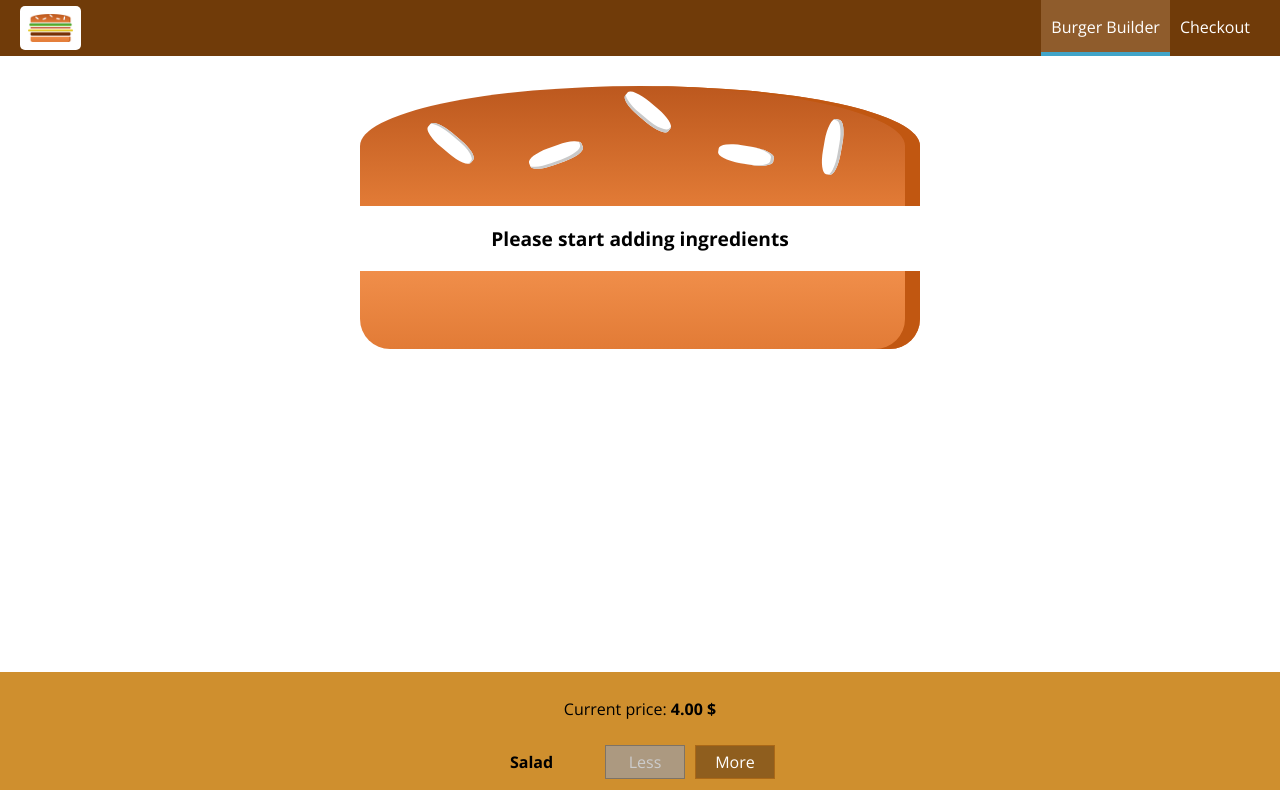
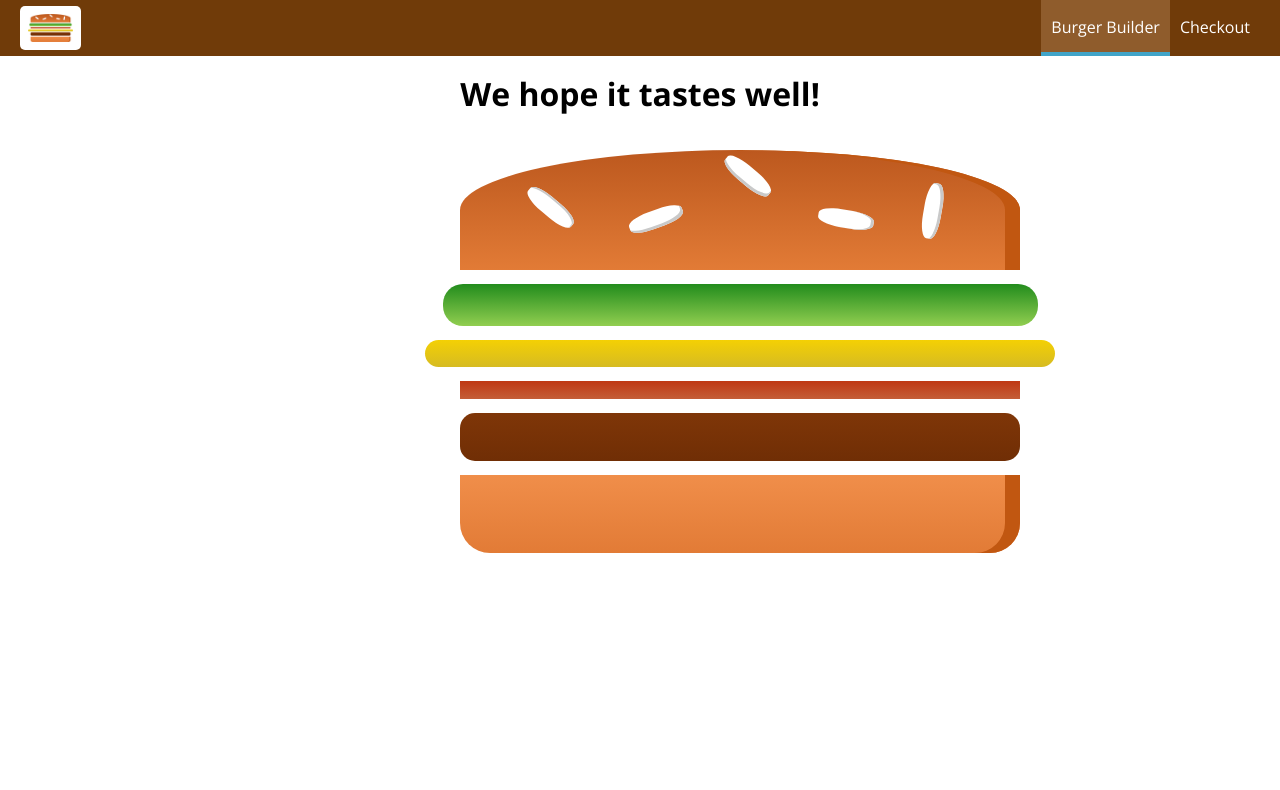
Before and after one commit to jelenamanot/burger-builder, a React app: page /checkout in a window 1280 px wide. Shown: the top 790 px of the page. Built offline with nearby package versions, Linux system fonts and the light colour scheme.

Commit message:
Added react router & Checkout page

```diff
--- a/package.json
+++ b/package.json
@@ -36,6 +36,7 @@
     "react": "^16.2.0",
     "react-dev-utils": "^4.2.1",
     "react-dom": "^16.2.0",
+    "react-router-dom": "^4.2.2",
     "style-loader": "0.19.0",
     "sw-precache-webpack-plugin": "0.11.4",
     "url-loader": "0.6.2",
--- a/src/App.js
+++ b/src/App.js
@@ -1,13 +1,19 @@
 import React, { Component } from 'react';
+import { Route, Switch } from 'react-router-dom';
+
 import Layout from './hoc/Layout/Layout';
 import BurgerBuilder from './containers/BurgerBuilder/BurgerBuilder';
+import Checkout from './containers/Checkout/Checkout';
 
 class App extends Component {
     render() {
         return (
             <div>
                 <Layout>
-                    <BurgerBuilder/>
+                    <Switch>
+                        <Route path="/checkout" component={Checkout} />
+                        <Route path="/" exact component={BurgerBuilder} />
+                    </Switch>
                 </Layout>
             </div>
         );
--- /dev/null
+++ b/src/components/Order/CheckoutSummary/CheckoutSummary.css
@@ -0,0 +1,11 @@
+.CheckoutSummary {
+    text-align: center;
+    width: 80%;
+    margin: auto;
+}
+
+@media (min-width: 600px) {
+    .CheckoutSummary {
+        width: 500px;
+    }
+}
--- /dev/null
+++ b/src/components/Order/CheckoutSummary/CheckoutSummary.js
@@ -0,0 +1,29 @@
+import React from 'react';
+import classes from './CheckoutSummary.css';
+
+import Burger from '../../Burger/Burger';
+import Button from'../../UI/Button/Button';
+
+const checkoutSummary = (props) => {
+    return(
+        <div className={classes.CheckoutSummary}>
+            <h1>We hope it tastes well!</h1>
+            <div style={{width: '100%', margin: 'auto'}}>
+                <Burger ingredients={props.ingredients} />
+            </div>
+            <Button
+                btnType="Danger"
+
+            >
+                Cancel
+            </Button>
+            <Button
+                btnType="Success"
+            >
+                Continue
+            </Button>
+        </div>
+    );
+};
+
+export default checkoutSummary;
--- /dev/null
+++ b/src/containers/Checkout/Checkout.js
@@ -0,0 +1,23 @@
+import React from 'react';
+
+import CheckoutSummary from '../../components/Order/CheckoutSummary/CheckoutSummary';
+
+class Checkout extends React.Component {
+    state = {
+        ingredients: {
+            salad: 1,
+            cheese: 1,
+            bacon: 1,
+            meat: 1
+        }
+    }
+    render() {
+        return(
+            <div>
+                <CheckoutSummary ingredients={this.state.ingredients}/>
+            </div>
+        );
+    }
+}
+
+export default Checkout;
--- a/src/index.js
+++ b/src/index.js
@@ -1,8 +1,16 @@
 import React from 'react';
 import ReactDOM from 'react-dom';
+import { BrowserRouter } from 'react-router-dom'
+
 import './index.css';
 import App from './App';
 import registerServiceWorker from './registerServiceWorker';
 
-ReactDOM.render(<App />, document.getElementById('root'));
+const app = (
+    <BrowserRouter>
+        <App />
+    </BrowserRouter>
+);
+
+ReactDOM.render(app, document.getElementById('root'));
 registerServiceWorker();
```
Also changed, not shown: 1 other file (tests, documents, lock files or other folders).
